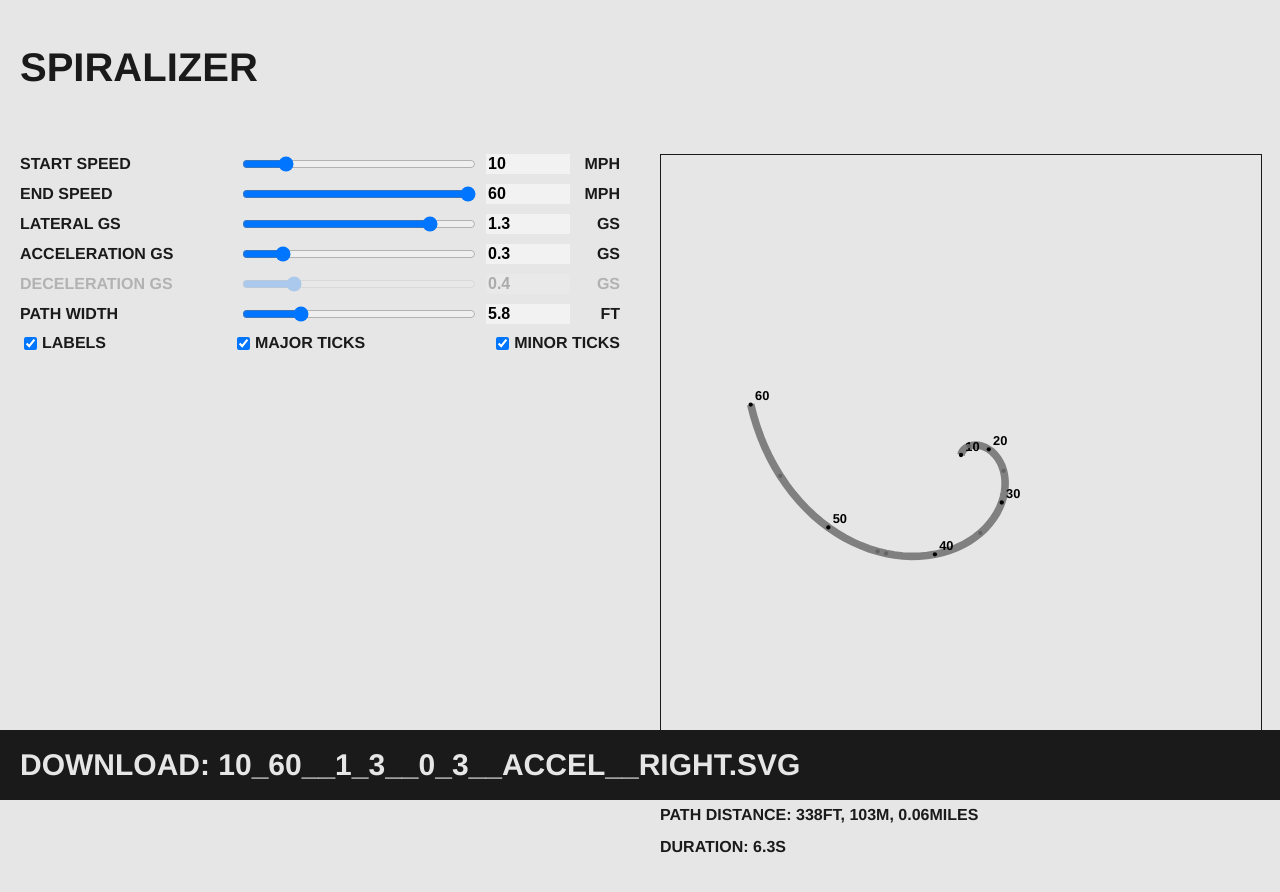
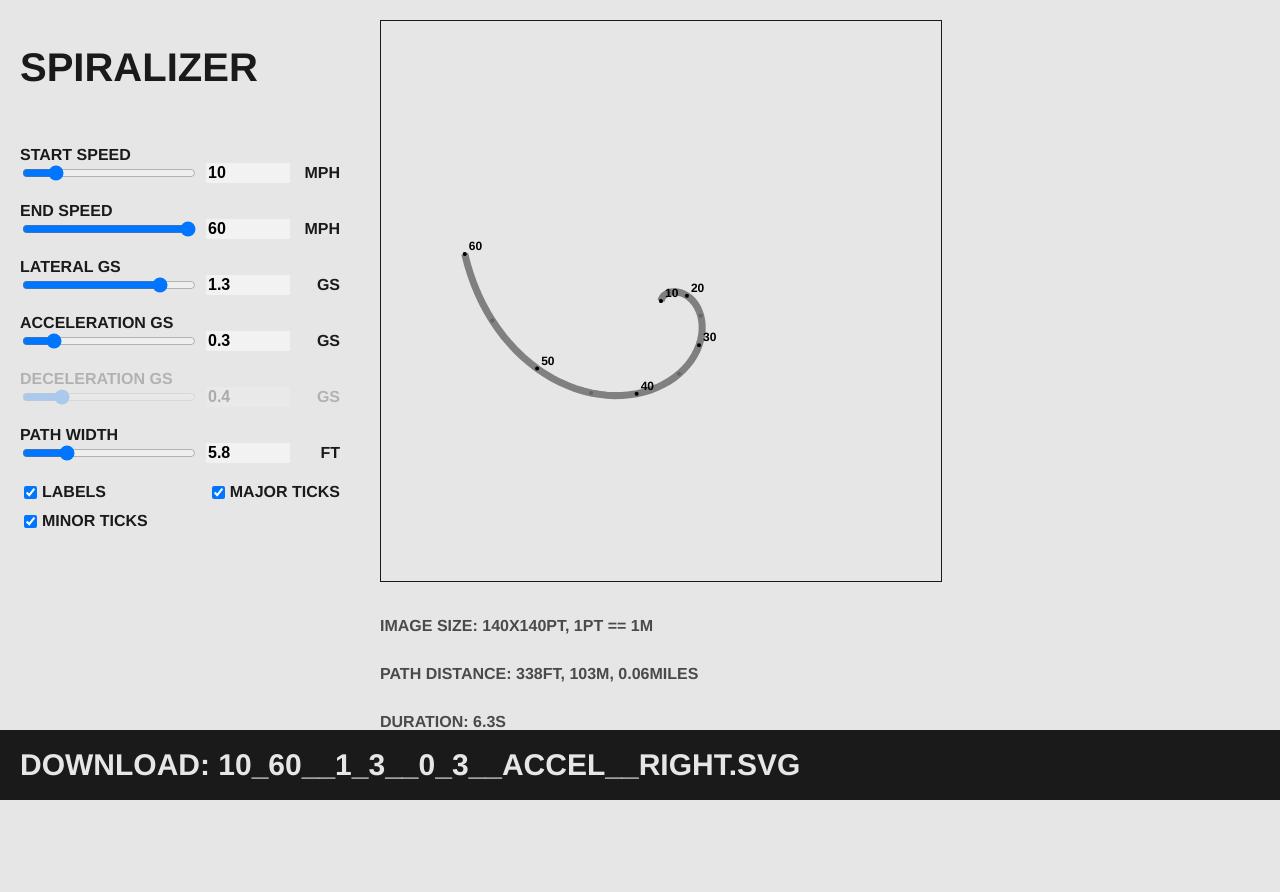
Before and after one commit to mikeferchak/spiralizer, a SvelteKit app: page / in a window 1280 px wide. Shown: the top 892 px of the page. Built offline with nearby package versions, Linux system fonts and the light colour scheme.

Commit message:
fixed ticks

```diff
--- a/src/components/SvgPreview.svelte
+++ b/src/components/SvgPreview.svelte
@@ -5,6 +5,9 @@
     STEPS_PER_SECOND,
     MAX_SPEED,
     VIEWPORT_SIZE,
+    MAJOR_TICK_INTERVAL,
+    MINOR_TICK_INTERVAL,
+    LABEL_INTERVAL,
   } from "../config/Config";
   import type { Path, PathPoint, Vector } from "../types/Types";
   import {
@@ -33,6 +36,10 @@
   let path: Path = [];
   $: distance = 0;
   let time: number | undefined = undefined;
+
+  let majorTicks: Path = [];
+  let minorTicks: Path = [];
+  let labels: Path = [];
 
   $: {
     distance = 0;
@@ -95,6 +102,42 @@
     }
 
     time = step / STEPS_PER_SECOND;
+
+    majorTicks = [];
+    if (showMajorTicks) {
+      const majorTickSpeeds = new Set<number>();
+      path.forEach((point, i) => {
+        const speed = Math.round(mpsToMph(getVectorMagnitude(point.velocity)));
+        if (speed % MAJOR_TICK_INTERVAL === 0 && !majorTickSpeeds.has(speed)) {
+          majorTicks.push(point);
+          majorTickSpeeds.add(speed);
+        }
+      });
+    }
+
+    minorTicks = [];
+    if (showMinorTicks) {
+      const minorTickSpeeds = new Set<number>();
+      path.forEach((point, i) => {
+        const speed = Math.round(mpsToMph(getVectorMagnitude(point.velocity)));
+        if (speed % MINOR_TICK_INTERVAL === 0 && !minorTickSpeeds.has(speed)) {
+          minorTicks.push(point);
+          minorTickSpeeds.add(speed);
+        }
+      });
+    }
+
+    labels = [];
+    if (showLabels) {
+      const labelSpeeds = new Set<number>();
+      path.forEach((point, i) => {
+        const speed = Math.round(mpsToMph(getVectorMagnitude(point.velocity)));
+        if (speed % LABEL_INTERVAL === 0 && !labelSpeeds.has(speed)) {
+          labels.push(point);
+          labelSpeeds.add(speed);
+        }
+      });
+    }
   }
 </script>
 
@@ -116,54 +159,53 @@
       .map((p) => `L ${p.position.x} ${p.position.y}`)
       .join(" ")})}`}
   />
-  {#each path as point}
-    {#if Math.round(mpsToMph(getVectorMagnitude(point.velocity))) % 5 === 0}
-      {#if Math.round(mpsToMph(getVectorMagnitude(point.velocity))) % 10 === 0}
-        <g>
-          {#if showMajorTicks}
+
+  {#each minorTicks as point}
     <circle
-              cx={point.position.x}
-              cy={point.position.y}
-              r="0.5"
-              fill="black"
-            />
-          {/if}
-          {#if showLabels}
-            <text
-              x={point.position.x + 1}
-              y={point.position.y - 1}
-              font-size="3"
-              >{Math.round(mpsToMph(getVectorMagnitude(point.velocity)))}</text
-            >
-          {/if}
-        </g>
-      {:else if showMinorTicks}
-        <g>
-          <circle
-            cx={point.position.x}
-            cy={point.position.y}
+      cx={point?.position.x}
+      cy={point?.position.y}
       r="0.5"
       fill="rgb(100, 100, 100)"
     />
-        </g>
-      {/if}
-    {/if}
+  {/each}
+
+  {#each majorTicks as point}
+    <circle cx={point.position.x} cy={point.position.y} r="0.5" fill="black" />
+  {/each}
+
+  {#each labels as point}
+    <text x={point.position.x + 1} y={point.position.y - 1} font-size="3"
+      >{Math.round(mpsToMph(getVectorMagnitude(point.velocity)))}</text
+    >
   {/each}
 </svg>
+<div class="info">
   <p>Image size: {VIEWPORT_SIZE.x}x{VIEWPORT_SIZE.y}pt, 1pt == 1m</p>
   <p>
-  Path distance: {metersToFeet(distance).toFixed(0)}ft, {distance.toFixed(0)}m, {feetToMiles(
-    metersToFeet(distance)
-  ).toFixed(2)}miles
+    Path distance: {metersToFeet(distance).toFixed(0)}ft, {distance.toFixed(
+      0
+    )}m, {feetToMiles(metersToFeet(distance)).toFixed(2)}miles
   </p>
   <p>Duration: {time}s</p>
+</div>
 
 <style lang="scss">
   svg {
     width: 100%;
+    max-width: calc(min(70vh, 50vw));
+    min-width: 30rem;
     height: auto;
     aspect-ratio: 1;
+    margin-right: var(--main-content-padding);
+    margin-bottom: var(--main-content-padding);
 
     border: 1px solid var(--color-primary);
   }
+
+  .info {
+    color: var(--color-secondary);
+    display: flex;
+    flex: 1 0 30rem;
+    flex-direction: column;
+  }
 </style>
--- a/src/config/Config.ts
+++ b/src/config/Config.ts
@@ -12,3 +12,7 @@ export const MAX_SPEED = mphToMps(60);
 
 export const SECONDS: number = 60;
 export const STEPS_PER_SECOND: number = 10;
+
+export const MAJOR_TICK_INTERVAL = 10;
+export const MINOR_TICK_INTERVAL = 5;
+export const LABEL_INTERVAL = 10;
--- a/src/routes/+page.svelte
+++ b/src/routes/+page.svelte
@@ -2,8 +2,10 @@
   import SvgPreview from "../components/SvgPreview.svelte";
   import { MAX_SPEED, VIEWPORT_SIZE } from "../config/Config";
   import {
+    feetToMiles,
     getVectorAngle,
     getVectorMagnitude,
+    metersToFeet,
     mphToMps,
     mpsToMph,
   } from "../utils/utils";
@@ -72,12 +74,10 @@
 </script>
 
 <main>
+  <div class="controls">
     <header>
-    <h1>Spiralizer</h1>
+      <h1 title="parking lot zoodles">Spiralizer</h1>
     </header>
-
-  <div class="content">
-    <div class="controls">
     <div class="form-input">
       <div class="label">Start speed</div>
       <div class="input">
@@ -122,7 +122,9 @@
     </div>
 
     <div class={`form-input ${!isAccelerating && "disabled"}`}>
-        <div class="label" title="don't be pedantic">acceleration gs</div>
+      <div class="label" title="yeah dude i know. don't be pedantic">
+        acceleration gs
+      </div>
       <div class="input">
         <input
           type="range"
@@ -142,7 +144,9 @@
     </div>
 
     <div class={`form-input ${isAccelerating && "disabled"}`}>
-        <div class="label" title="don't be pedantic">deceleration gs</div>
+      <div class="label" title="yeah dude i know. don't be pedantic">
+        deceleration gs
+      </div>
       <div class="input">
         <input
           type="range"
@@ -200,7 +204,6 @@
       {showMinorTicks}
     />
   </div>
-  </div>
 
   <footer>
     <div
@@ -208,7 +211,9 @@
       on:keydown={() => downloadSvg(svgName)}
       on:click={() => downloadSvg(svgName)}
     >
+      <span>
         Download: {svgName}
+      </span>
     </div>
   </footer>
 </main>
@@ -216,31 +221,20 @@
 <style lang="scss">
   main {
     display: flex;
-    flex-direction: column;
+    flex-direction: row;
     overflow-x: hidden;
-
+    flex-wrap: wrap;
     width: 100vw;
     max-width: 100vw;
     flex: 1 1 auto;
-
     padding-bottom: 10rem;
-
-    header {
-      padding: var(--main-content-padding);
-    }
-
-    .content {
-      display: flex;
-      flex: 1 1 auto;
-      flex-direction: row;
-      overflow: hidden;
-      flex-wrap: wrap;
-    }
 
     .controls {
       padding: var(--main-content-padding);
       display: flex;
-      flex: 1 0 30rem;
+      flex: 1 1 30rem;
+      min-width: 22rem;
+      max-width: 32rem;
       flex-direction: column;
       overflow-x: hidden;
       overflow-y: auto;
@@ -249,14 +243,17 @@
 
     .preview {
       padding: var(--main-content-padding);
-      flex: 1 0 30rem;
+      flex: 1 1 40rem;
+      display: flex;
+      flex-direction: column;
+      flex-wrap: wrap;
     }
 
     .form-input {
       display: flex;
       flex-wrap: wrap;
       align-items: center;
-      margin-bottom: 1rem;
+      margin-bottom: 2rem;
 
       .label {
         font-size: var(--text-sm);
@@ -288,6 +285,7 @@
         display: flex;
         align-items: center;
         cursor: pointer;
+        margin-bottom: 1rem;
       }
 
       input {
@@ -299,6 +297,12 @@
       font-size: var(--text-md);
       cursor: pointer;
       color: var(--color-background);
+      &:hover,
+      &:focus {
+        > span {
+          border-bottom: 2px solid var(--color-background);
+        }
+      }
     }
 
     footer {
@@ -320,7 +324,6 @@
     }
 
     input[type="range"] {
-      // width: 10rem;
       flex: 1 1 auto;
       margin-right: 1rem;
     }
@@ -328,5 +331,6 @@
 
   h1 {
     font-size: var(--text-lg);
+    margin-bottom: var(--section-margin);
   }
 </style>
```
Lines whose indentation alone changed are shown as unchanged.
